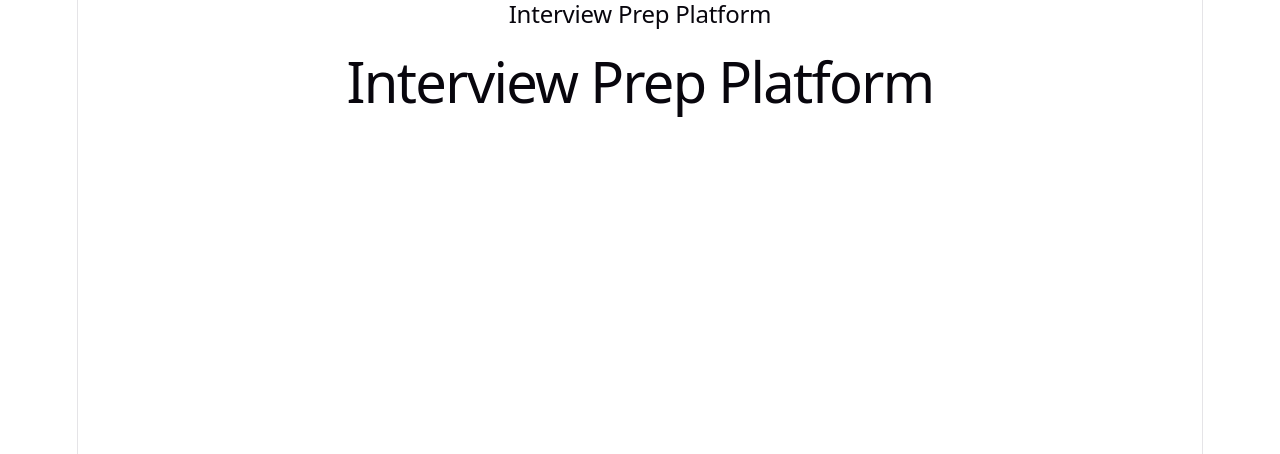
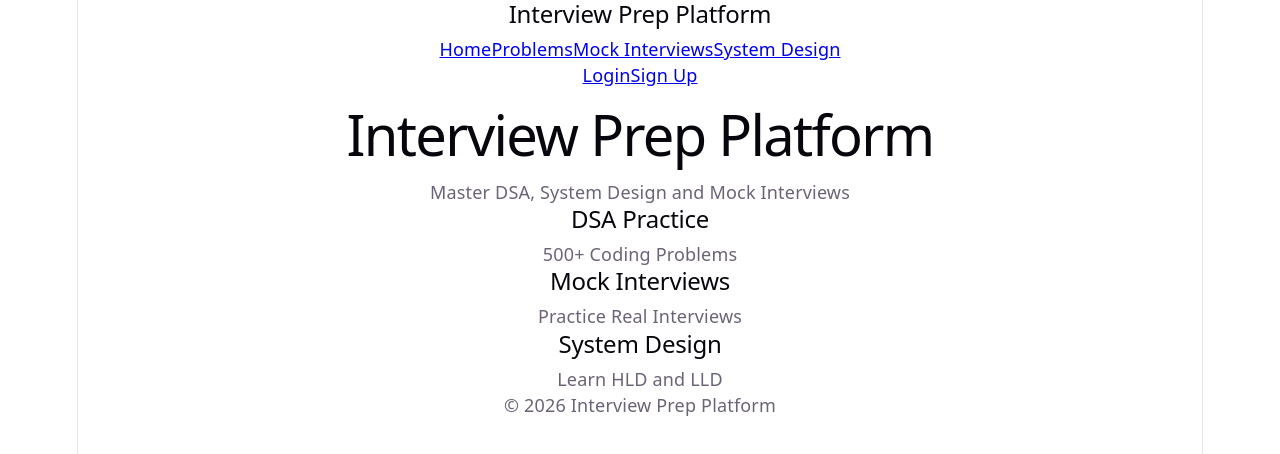
Before and after one commit to Ajaykumbhar/sde-interview-platform-frontend, a React (Vite) app: page / in a window 1280 px wide. Shown: the top 454 px of the page. Built offline with nearby package versions, Linux system fonts and the light colour scheme.

Commit message:
Till task 6

```diff
--- /dev/null
+++ b/src/components/FeatureCard.tsx
@@ -0,0 +1,15 @@
+type FeatureCardProps = {
+  title: string;
+  description: string;
+};
+
+function FeatureCard({ title, description }: FeatureCardProps) {
+  return (
+    <div>
+      <h2>{title}</h2>
+      <p>{description}</p>
+    </div>
+  );
+}
+
+export default FeatureCard;
--- /dev/null
+++ b/src/components/Footer.tsx
@@ -0,0 +1,9 @@
+function Footer() {
+  return (
+    <footer>
+      <p>© 2026 Interview Prep Platform</p>
+    </footer>
+  );
+}
+
+export default Footer;
--- /dev/null
+++ b/src/components/Hero.tsx
@@ -0,0 +1,16 @@
+type HeroProps = {
+  title: string;
+  subtitle: string;
+};
+
+function Hero({ title, subtitle }: HeroProps) {
+  return (
+    <>
+      <section>
+        <h1>{title}</h1>
+        <p>{subtitle}</p>
+      </section>
+    </>
+  );
+}
+export default Hero;
--- a/src/components/NavBar.tsx
+++ b/src/components/NavBar.tsx
@@ -1,7 +1,19 @@
+import { Link } from "react-router-dom";
+
 function Navbar() {
   return (
     <nav>
       <h2>Interview Prep Platform</h2>
+      <div>
+        <Link to="/">Home</Link>
+        <Link to="/problems">Problems</Link>
+        <Link to="/mock-interviews">Mock Interviews</Link>
+        <Link to="/system-design">System Design</Link>
+      </div>
+      <div>
+        <Link to="login">Login</Link>
+        <Link to="signup">Sign Up</Link>
+      </div>
     </nav>
   );
 }
--- a/src/pages/home/HomePage.tsx
+++ b/src/pages/home/HomePage.tsx
@@ -1,8 +1,41 @@
+import FeatureCard from "../../components/FeatureCard";
+import Footer from "../../components/Footer";
+import Hero from "../../components/Hero";
+interface Feature {
+  title: string;
+  description: string;
+}
+const features: Feature[] = [
+  {
+    title: "DSA Practice",
+    description: "500+ Coding Problems",
+  },
+  {
+    title: "Mock Interviews",
+    description: "Practice Real Interviews",
+  },
+  {
+    title: "System Design",
+    description: "Learn HLD and LLD",
+  },
+];
 function HomePage() {
   return (
-    <div>
-      <h1>Interview Prep Platform</h1>
-    </div>
+    <>
+      <Hero
+        title="Interview Prep Platform"
+        subtitle="Master DSA, System Design and Mock Interviews"
+      ></Hero>
+      {features.map((feature, idx) => (
+        <FeatureCard
+          key={idx}
+          title={feature.title}
+          description={feature.description}
+        />
+      ))}
+
+      <Footer />
+    </>
   );
 }
 
--- /dev/null
+++ b/src/pages/problems/ProblemsPage.tsx
@@ -0,0 +1,10 @@
+function ProblemsPage() {
+  return (
+    <div>
+      <h1>DSA Problems</h1>
+      <p> Practice coding problems here.</p>
+    </div>
+  );
+}
+
+export default ProblemsPage;
--- a/src/routes/AppRoutes.tsx
+++ b/src/routes/AppRoutes.tsx
@@ -3,6 +3,7 @@ import { BrowserRouter, Routes, Route } from "react-router-dom";
 import HomePage from "../pages/home/HomePage";
 import LoginPage from "../pages/auth/LoginPage";
 import MainLayout from "../layouts/MainLayout";
+import ProblemsPage from "../pages/problems/ProblemsPage";
 
 function AppRoutes() {
   return (
@@ -25,6 +26,15 @@ function AppRoutes() {
             </MainLayout>
           }
         />
+
+        <Route
+          path="/problems"
+          element={
+            <MainLayout>
+              <ProblemsPage />
+            </MainLayout>
+          }
+        />
       </Routes>
     </BrowserRouter>
   );
```
